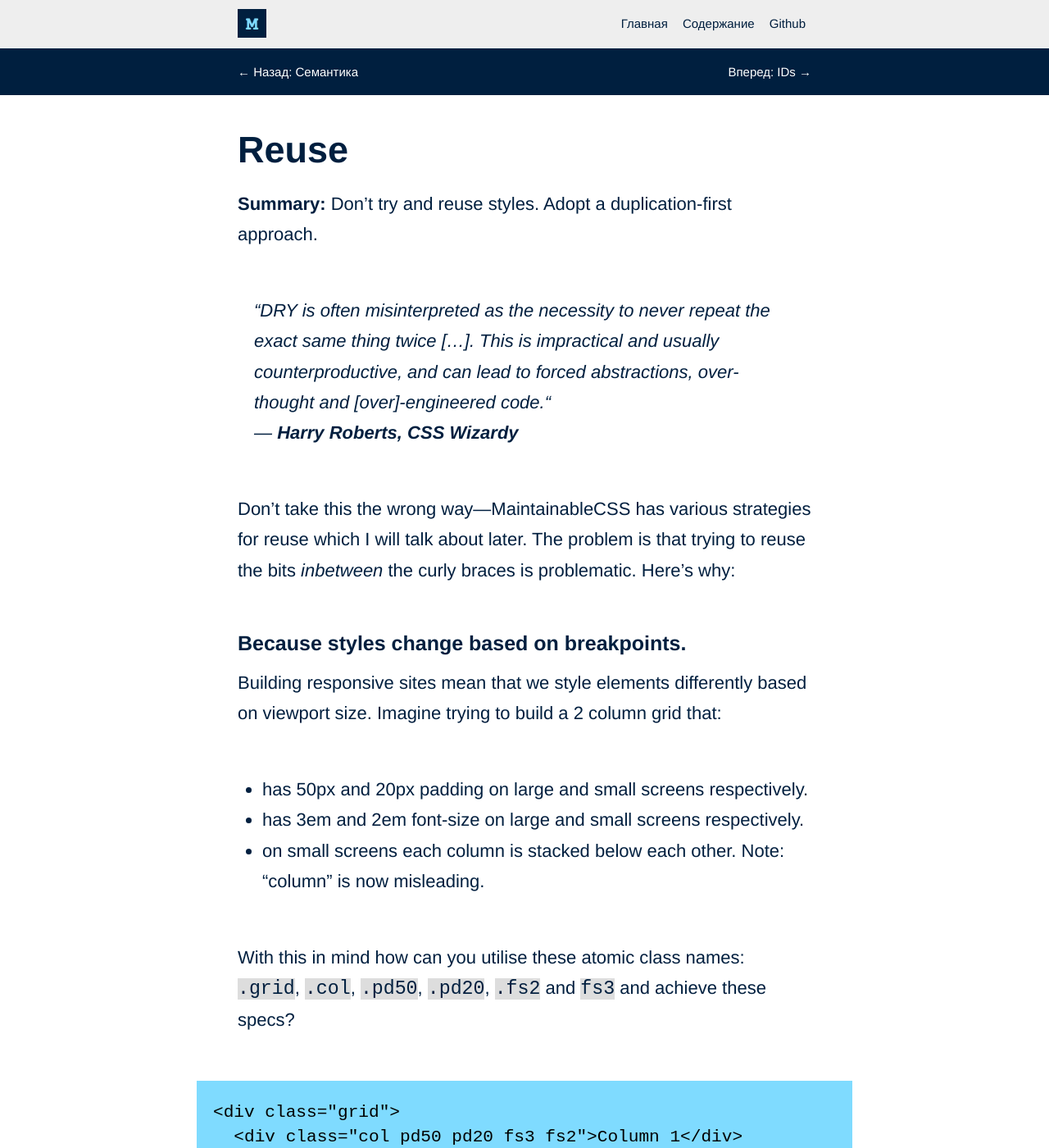
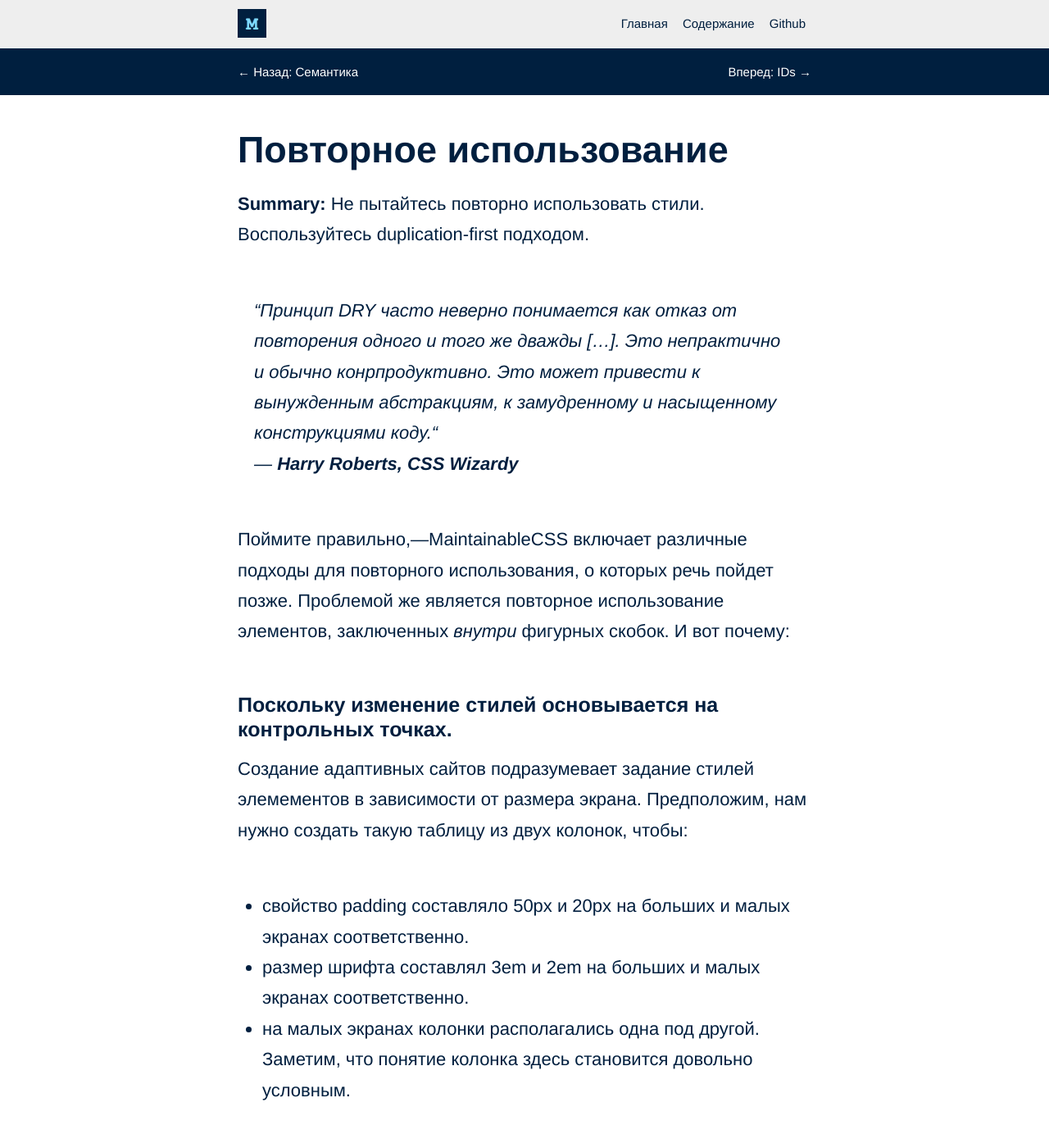
Before and after one commit to termosa/maintainablecss.ru, a Jekyll site: the page built from _chapters/03-reuse.md, in a window 1280 px wide and 1400 px high. Shown: the whole window at 82% size. Built offline with Jekyll 4.4.1, drawn with Linux system fonts in a browser that asks for light colours; some of the changed text lies outside the part shown.

Commit message:
First 30% of Reuse

```diff
--- a/_chapters/03-reuse.md
+++ b/_chapters/03-reuse.md
@@ -1,49 +1,49 @@
 ---
 layout: chapter
-title: Reuse
+title: Повторное использование
 section: Background
 permalink: /chapters/reuse/
-description: Learn why avoding reuse and embracing repetition makes CSS maintenance easier.
+description: Почему отказ от повторного использования и приемлемость повторений делает работу с CSS проще.
 ---
 
-**Summary:** Don't try and reuse styles. Adopt a duplication-first approach.
+**Summary:** Не пытайтесь повторно использовать стили. Воспользуйтесь duplication-first подходом.
 
-> &ldquo;DRY is often misinterpreted as the necessity to never repeat the exact same thing twice [...]. This is impractical and usually counterproductive, and can lead to forced abstractions, over-thought and [over]-engineered code.&ldquo;
+> &ldquo;Принцип DRY часто неверно понимается как отказ от повторения одного и того же дважды [...]. Это непрактично и обычно конрпродуктивно. Это может привести к вынужденным абстракциям, к замудренному и насыщенному конструкциями коду.&ldquo;
 <br>&mdash; <cite>Harry Roberts, CSS Wizardy</cite>
 
-Don't take this the wrong way&mdash;MaintainableCSS has various strategies for reuse which I will talk about later. The problem is that trying to reuse the bits *inbetween* the curly braces is problematic. Here's why:
+Поймите правильно,&mdash;MaintainableCSS включает различные подходы для повторного использования, о которых речь пойдет позже. Проблемой же является повторное использование элементов, заключенных *внутри* фигурных скобок. И вот почему:
 
-## Because styles change based on breakpoints.
+## Поскольку изменение стилей основывается на контрольных точках.
 
-Building responsive sites mean that we style elements differently based on viewport size. Imagine trying to build a 2 column grid that:
+Создание адаптивных сайтов подразумевает задание стилей элемементов в зависимости от размера экрана. Предположим, нам нужно создать такую таблицу из двух колонок, чтобы:
 
-- has 50px and 20px padding on large and small screens respectively.
-- has 3em and 2em font-size on large and small screens respectively.
-- on small screens each column is stacked below each other. Note: "column" is now misleading.
+-  свойство padding составляло 50px и 20px на больших и малых экранах соответственно.
+- размер шрифта составлял 3em и 2em на больших и малых экранах соответственно.
+- на малых экранах колонки располагались одна под другой. Заметим, что понятие колонка здесь становится довольно условным.
 
-With this in mind how can you utilise these atomic class names: `.grid`, `.col`, `.pd50`, `.pd20`, `.fs2` and `fs3` and achieve these specs?
+Отталкиваясь от этого, как бы вы воспользовались следующими элементарными именами классов: `.grid`, `.col`, `.pd50`, `.pd20`, `.fs2` and `fs3`, - чтобы удовлетворить требованиям задания?
 
 	<div class="grid">
 	  <div class="col pd50 pd20 fs3 fs2">Column 1</div>
 	  <div class="col pd50 pd20 fs3 fs2">Column 2</div>
 	</div>
 
-You can see this just isn't going to work. You now need some crazy class names such as `fs3large`. This is just the tip of iceberg when it comes to maintenance issues.
+Как видите, это просто не будет работать. Вам теперь понадобятся такие странные имена классов, как `fs3large`. И это только вершина айсберга, когда дело доходит до проблем реализации.
 
-Alternatively, take the following semantic mark-up that doesn't attempt to reuse styles:
+В качестве альтернативы, рассмотрим следующую семантическую разметку, которая не пытается использовать стили повторно:
 
 	<div class="someModule">
 	  <div class="someModule-someComponent"></div>
 	  <div class="someModule-someOtherComponent"></div>
 	</div>
 
-Ensuring this is styled as specified above, is now a simple task with 6 CSS declarations needed in total, 3 of which reside within media queries.
+Благодаря чему, реализация стилей, описанных ранее, является теперь простой задачей, требующей всего шесть CSS-деклараций, три из которых содержатся в медиа-запросах.
 
-## Because styles change based on states.
+## Поскольку изменение стилей зависит от состояния.
 
-How do you make `<a class="padding-left-20 red" href="#"></a>` to have padding 18px, a slight border, a background of grey and a text colour as a slightly darker shade of red when it's hovered or focused of active i.e. `:hover`,`:focus`, `:active` etc?
+Как бы вы сделали, чтобы класс `<a class="padding-left-20 red" href="#"></a>` имел padding 18px, тонкую границу и текст более темного оттенка на сером фоне, когда его состояние меняется на hovered, focused или active? `:hover`,`:focus`, `:active` и прочее?
 
-The short answer is you can't. Try to avoid having to fix self-induced problems.
+Если коротко, то никак. Не создавайте себе проблемы.
 
 ## Because reuse makes debugging more difficult.
 
```
